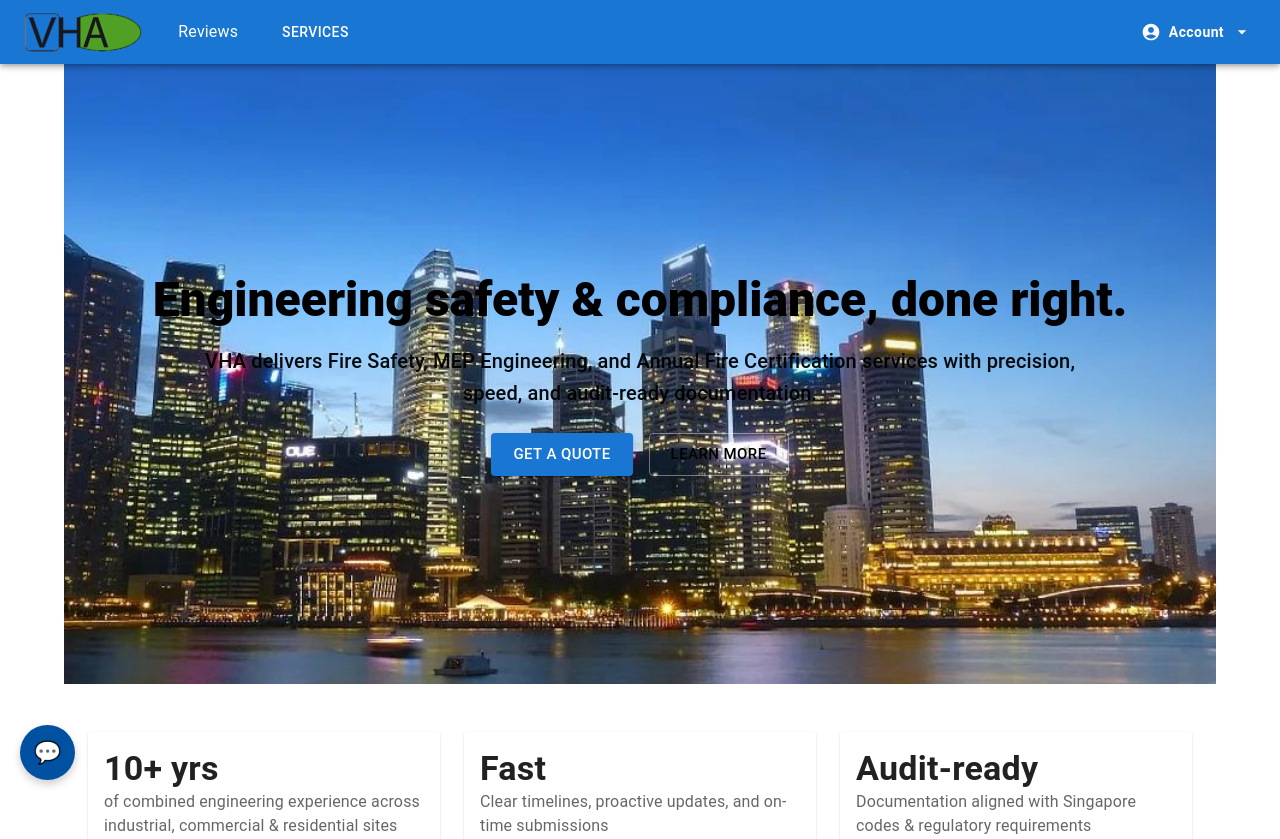
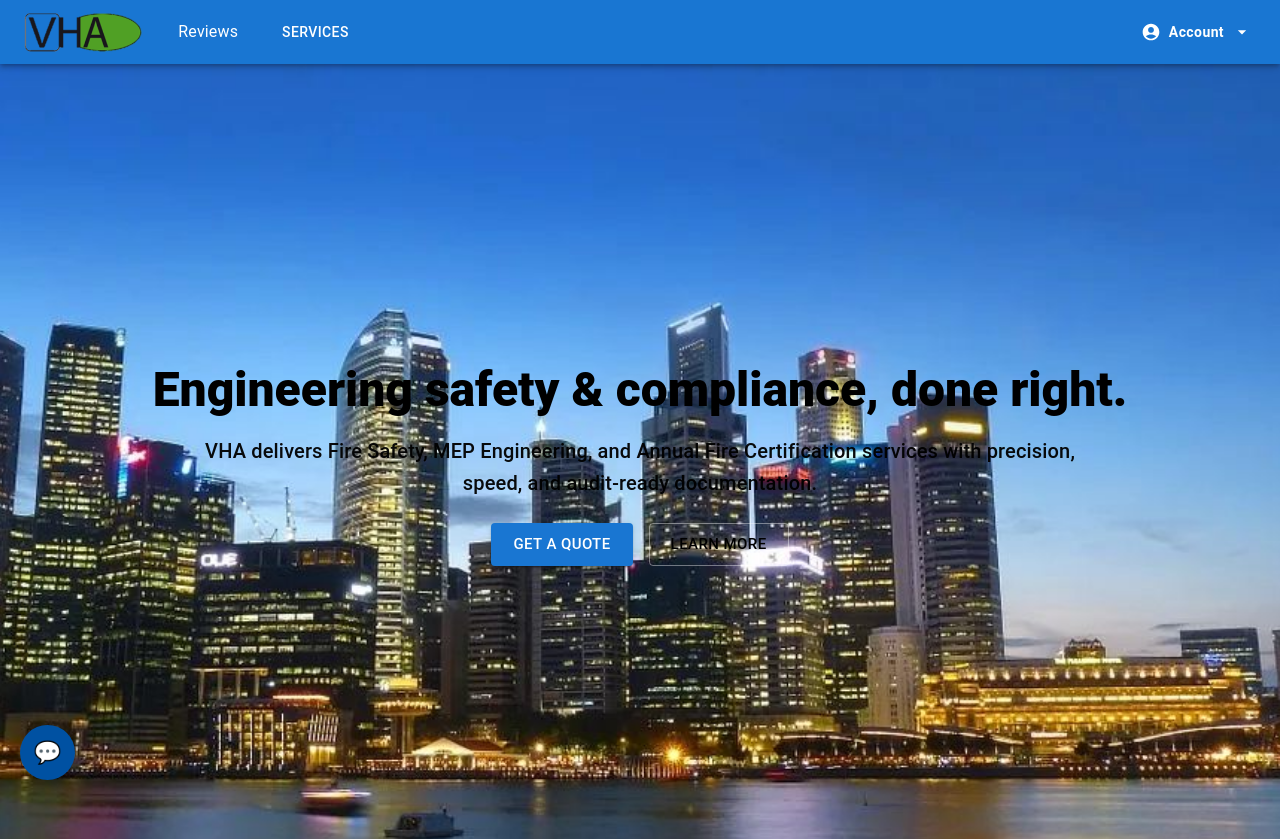
Before and after one commit to Shadtrix/VHA, a React (Vite) app in the folder Web app/client/: page / in a window 1280 px wide. Shown: the top 839 px of the page. Built offline with nearby package versions, Linux system fonts and the light colour scheme.

Commit message:
Update Home.jsx

```diff
--- a/Web app/client/src/pages/Home.jsx
+++ b/Web app/client/src/pages/Home.jsx
@@ -14,31 +14,42 @@ import { Link } from 'react-router-dom';
 
 function Home() {
   return (
-    <Box>
+    <>
       <Box
         sx={{
           position: 'relative',
-          minHeight: { xs: 360, md: 460 },
+          width: '100vw',
+          minHeight: '100svh',
+          left: '50%',
+          right: '50%',
+          marginLeft: '-50vw',
+          marginRight: '-50vw',
           backgroundImage: 'url(/backgroundimg.png)',
           backgroundSize: 'cover',
           backgroundPosition: 'center',
           backgroundRepeat: 'no-repeat',
-          backgroundAttachment: 'fixed', // Optional
-          color: 'black',
+          backgroundAttachment: 'fixed',
           display: 'flex',
           alignItems: 'center',
+          justifyContent: 'center',
           textAlign: 'center',
-          py: { xs: 8, md: 10 },
-          px: 2
+          color: 'black',
+          overflow: 'hidden',
         }}
       >
-
-        {/* Content */}
-        <Container maxWidth="lg" sx={{ position: 'relative', zIndex: 1 }}>
+        <Container
+          maxWidth="lg"
+          disableGutters
+          sx={{ position: 'relative', zIndex: 1, px: { xs: 2, sm: 3 } }}
+        >
           <Typography variant="h3" fontWeight={800} gutterBottom>
             Engineering safety & compliance, done right.
           </Typography>
-          <Typography variant="h6" sx={{ opacity: 0.95, maxWidth: 900, mx: 'auto', mb: 3 }}>
+
+          <Typography
+            variant="h6"
+            sx={{ opacity: 0.95, maxWidth: 900, mx: 'auto', mb: 3 }}
+          >
             VHA delivers Fire Safety, MEP Engineering, and Annual Fire Certification services
             with precision, speed, and audit-ready documentation.
           </Typography>
@@ -47,6 +58,7 @@ function Home() {
             direction={{ xs: 'column', sm: 'row' }}
             spacing={2}
             justifyContent="center"
+            alignItems="center"
             sx={{ mt: 2 }}
           >
             <Button
@@ -203,7 +215,7 @@ function Home() {
           </Grid>
         </Grid>
       </Container>
-    </Box>
+    </>
   );
 }
 
```
